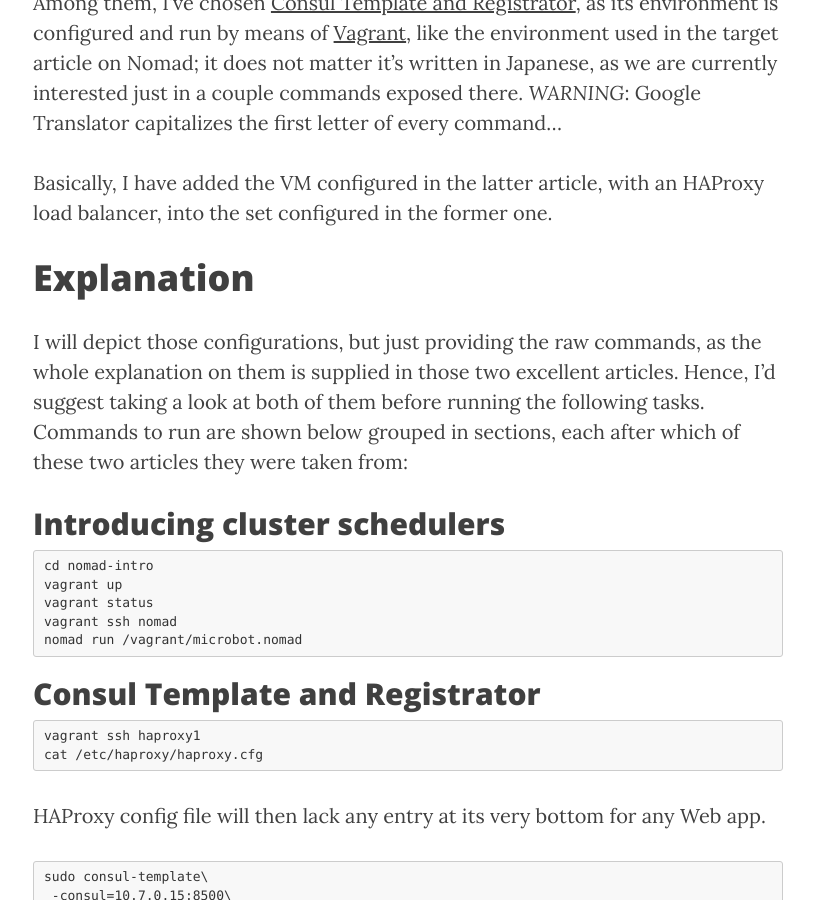
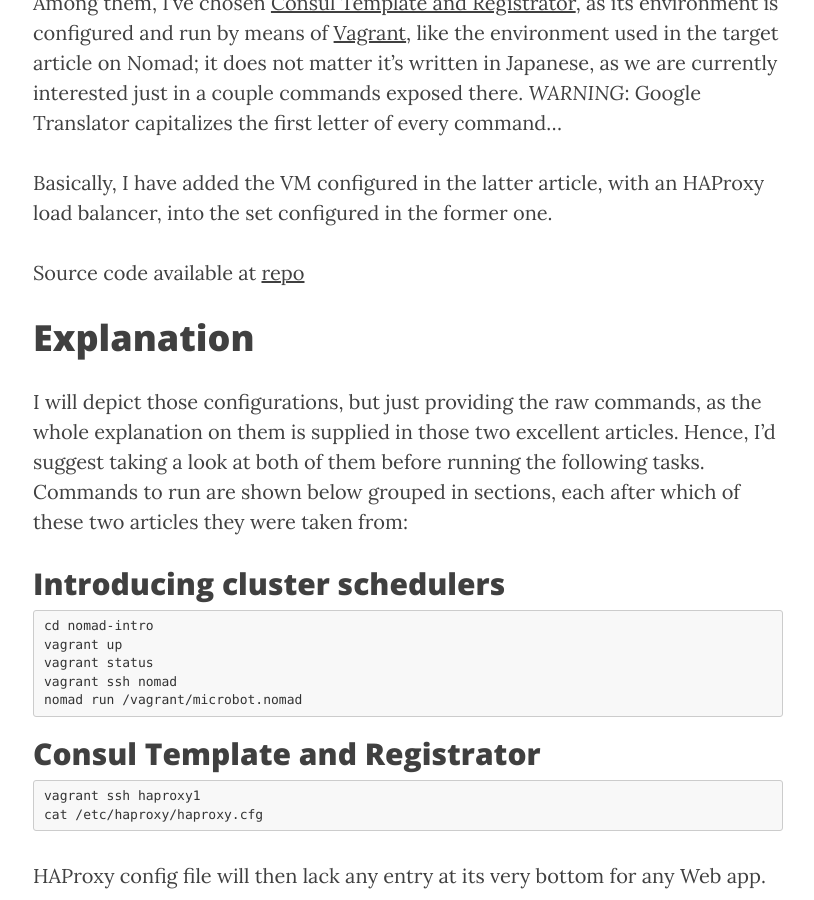
Before and after one commit to promesante/promesante.github.io, a Jekyll site: the page built from _posts/2016-08-31-nomad_with_consul_and_haproxy.md, in a window 1280 px wide and 900 px high, scrolled down 1311 px. Shown: the whole window, without its empty margins (232-1046 px from the left). Built offline with Jekyll 4.4.1, drawn with Linux system fonts in a browser that asks for light colours; nearby versions of some CDN libraries; comment, search, counter and statistics services are not loaded.

Commit message:
fix in articles

```diff
--- a/_posts/2016-08-25-nomad_with_consul_and_haproxy.md
+++ b/_posts/2016-08-31-nomad_with_consul_and_haproxy.md
@@ -24,6 +24,8 @@ I am mostly interested in long running services (microservices), and the most us
 Among them, I've chosen [Consul Template and Registrator](http://fstn.hateblo.jp/entry/2014/10/26/153247), as its environment is configured and run by means of [Vagrant](https://www.vagrantup.com/), like the environment used in the target article on Nomad; it does not matter it's written in Japanese, as we are currently interested just in a couple commands exposed there. *WARNING*: Google Translator capitalizes the first letter of every command...
 
 Basically, I have added the VM configured in the latter article, with an HAProxy load balancer, into the set configured in the former one.
+
+Source code available at [repo](https://github.com/promesante/nomad-intro)
 
 # Explanation
 
```
Also changed, not shown: _posts/2016-08-31-introduction.md (renamed from _posts/2016-08-23-introduction.md), _posts/2016-08-31-schedulers_with_optimistic_concurrency.md (renamed from _posts/2016-08-24-schedulers_with_optimistic_concurrency.md).
